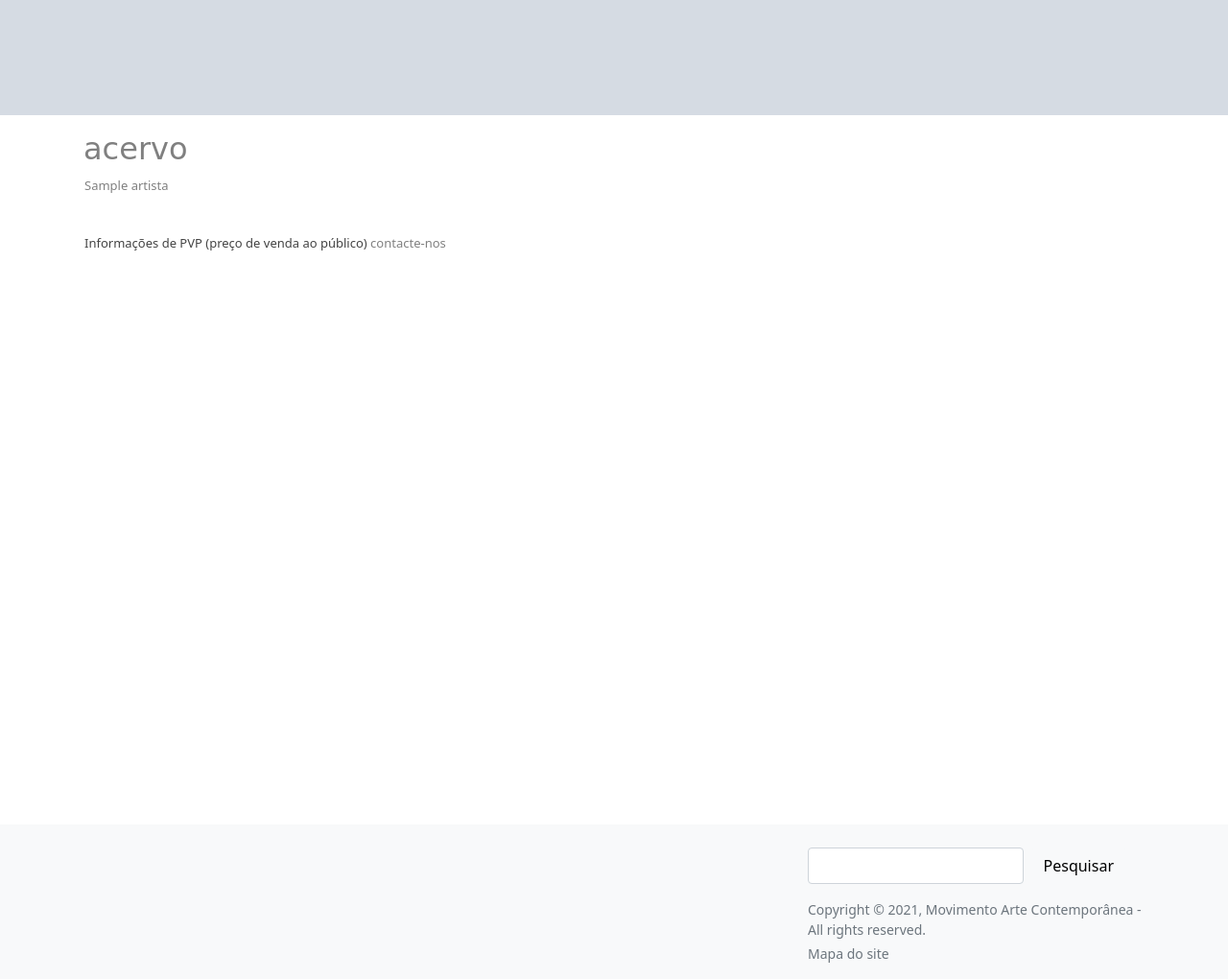
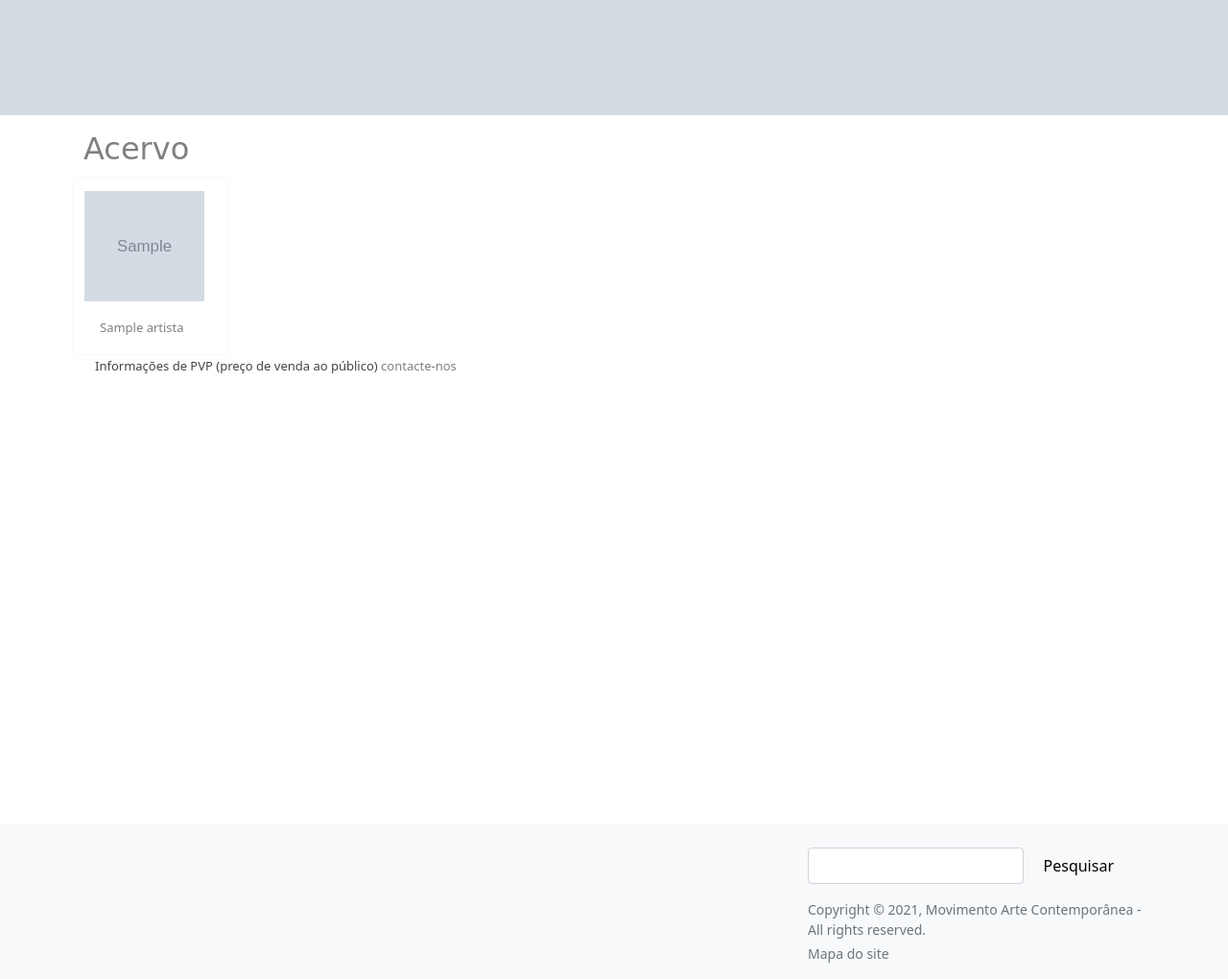
Before and after one commit to filias/mac, a Django app: page /mac/acervo/ in a window 1280 px wide. Shown: the part 121-1141 px from the top of the page at 96% size. Run offline with Django 3.2, Linux system fonts and the light colour scheme; tables that the repository leaves empty hold one stand-in row (values such as "Sample post"); grey boxes marked "Sample" are stand-in pictures; parts of the project's set-up code (start-up, migrations or seed data) failed here and were passed over; some libraries are stand-ins or nearby versions; some web fonts are replaced.

Commit message:
fix: Collection layout - add img, add css

```diff
--- a/mac/galeria/templates/galeria_acervo.html
+++ b/mac/galeria/templates/galeria_acervo.html
@@ -1,33 +1,47 @@
 {% extends "galeria/templates/galeria.html" %}
-{% load i18n %}
+{% load i18n static %}
 
 {% block sections %}
 <div class="section">
 
-    <h2>{% trans "acervo" %}</h2>
+    <h2>{% block subsection %}{% trans "Acervo" %} {% endblock %}</h2>
 
     {% if artists %}
-    <table width="100%">
-
+    <div class="row row-cols-2 row-cols-sm-3 row-cols-md-6">
         {% for artist in artists %}
-            <tr>
-                <td width="20%" valign="bottom">
-                    <h4><a href="/mac/acervo/{{ artist.id }}">{{ artist.nome }}</a></h4>
-                </td>
-            </tr>
+        <div class="row">
+            <div class="card h-100 border-light">
+                <a href="/mac/acervo/{{ artist.id }}" class="card-link">
+                    {% if artist.foto.thumbnail %}
+                    <img src="{% get_media_prefix %}{{ artist.foto.thumbnail }}" class="card-img-top" alt="image"
+                        style="width: 100%; height: 10vw; object-fit: cover;">
+                    {% else %}
+                    <img src="{% static 'images/photo-placeholder.jpg' %}" class="card-img-top" alt="image"
+                        style="width: 100%; height: 10vw; object-fit: cover;">
+                    {% endif %}
+                    <div class="card-body">
+                        <p class="card-text">{{artist.nome}} </p>
+                    </div>
+                </a>
+            </div>
+            <div width="20%" valign="bottom">
+                {% for destaque in em_exposicao %}
+                    {% ifequal destaque.nome artist.nome %}
+                        <span style="color:red;">*</span>
+                    {% endifequal %}
+                {% endfor %}
+            </div>
+        </div>
         {% endfor %}
-
-        <tr>
-            <td colspan="3" valign="bottom" height="80px">
-                <p></p>
-                <p>Informações de PVP (preço de venda ao público) <a href="/contactos">contacte-nos</a></p>
-            </td>
-        </tr>
-
-    </table>
     {% else %}
         <p>{% trans "Não há artistas." %}</p>
     {% endif %}
-
+</div>
+<div class="container">
+    <div class="row">
+        <div colspn="12">
+            <p>Informações de PVP (preço de venda ao público) <a href="/contactos">contacte-nos</a></p>
+        </div>
+    </div>
 </div>
 {% endblock %}
--- a/mac/galeria/templates/galeria_curriculum.html
+++ b/mac/galeria/templates/galeria_curriculum.html
@@ -12,7 +12,7 @@
         <div class="content  shadow bg-body rounded">
             <div class="table">
                 <div class="table-cell">
-                    <p><a href="/mac/curriculum/{{ year }}">{{ year }}</a></p>
+                    <button type="button" class="btn btn-outline table-cell"><a href="/mac/curriculum/{{ year }}">{{ year }}</a></button>
                 </div>
             </div>
         </div>
--- a/mac/static/css/main.css
+++ b/mac/static/css/main.css
@@ -340,3 +340,8 @@ div.obra-holder img{
     width:100%;
     font-size: 2vw;
 }
+
+.btn-outline{
+    color: #f8f9fa;
+    border-color: #f8f9fa;
+}
```
